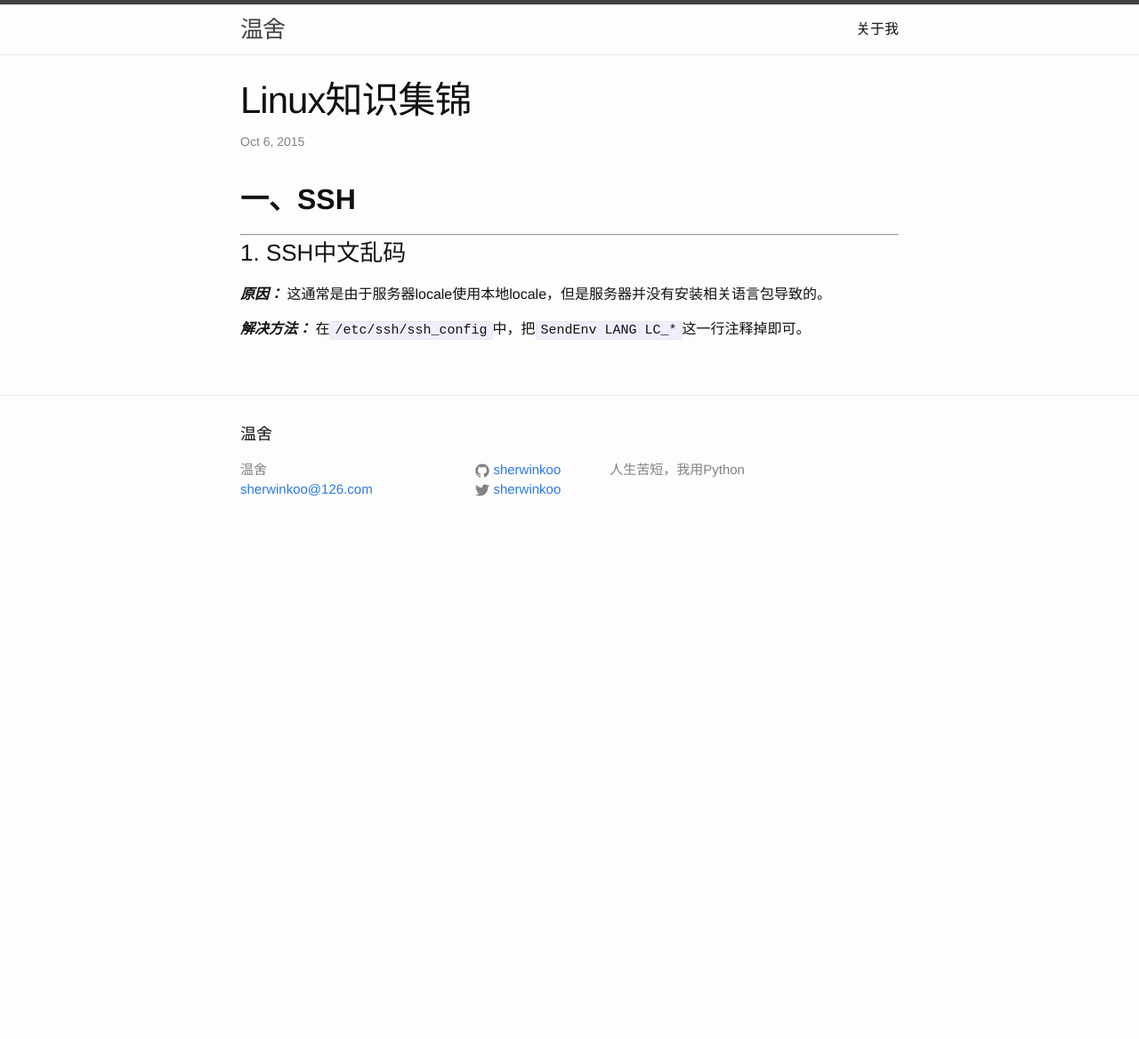
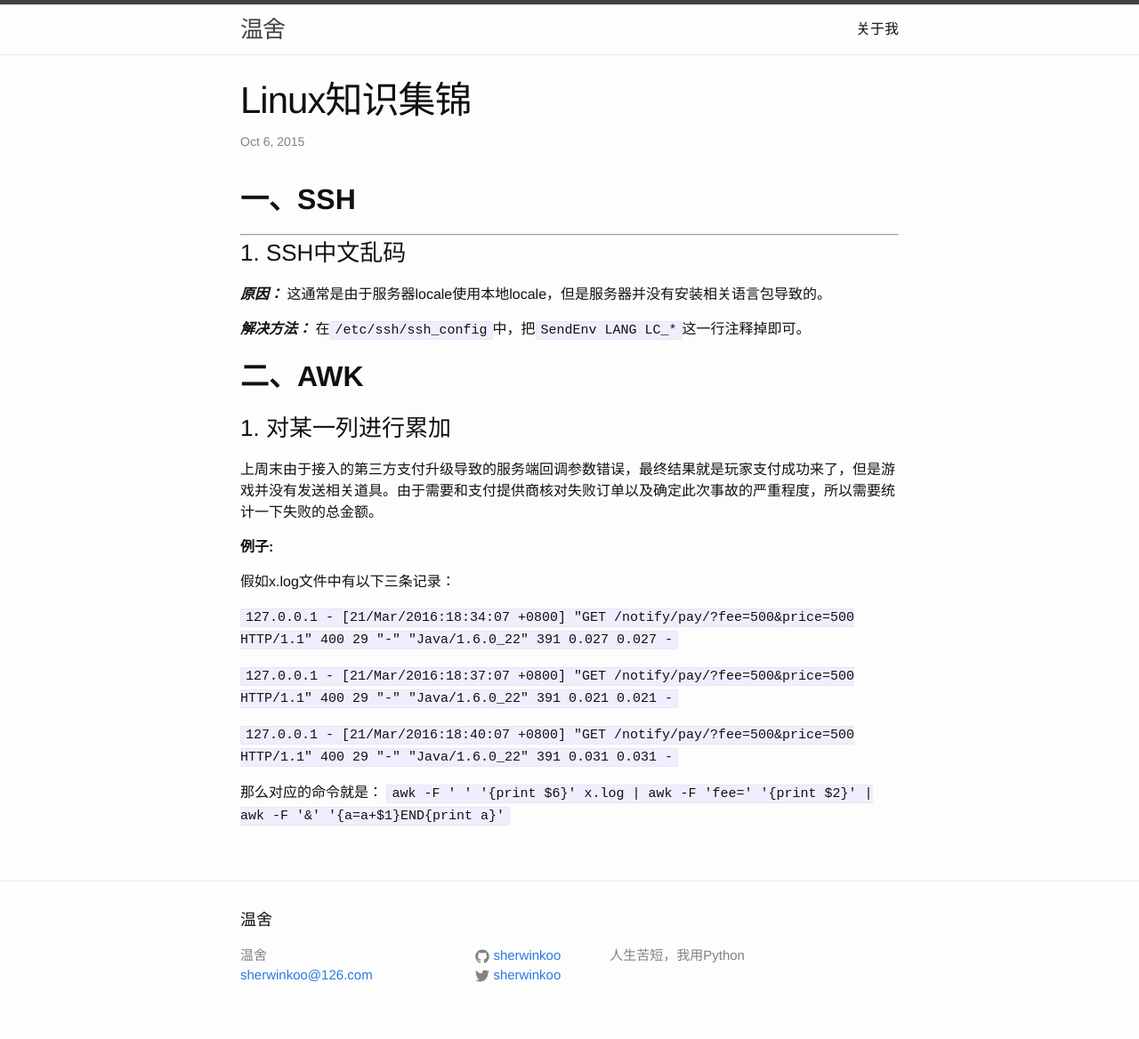
Before and after one commit to sherwinkoo/sherwinkoo.github.com, a Jekyll site: the page built from _posts/2015-10-06-linux-skills.markdown, in a window 1280 px wide. Shown: the whole page at 89% size. Built offline with Jekyll 4.4.1, drawn with Linux system fonts in a browser that asks for light colours; before the commit the page ends 900 px from its top, so only the background shows below that.

Commit message:
ADD: awk sum

```diff
--- a/_posts/2015-10-06-linux-skills.markdown
+++ b/_posts/2015-10-06-linux-skills.markdown
@@ -15,3 +15,22 @@ categories: Linux
 
 ***解决方法：***
 在`/etc/ssh/ssh_config`中，把`SendEnv LANG LC_*`这一行注释掉即可。
+
+## **二、AWK**
+
+### 1. 对某一列进行累加
+
+上周末由于接入的第三方支付升级导致的服务端回调参数错误，最终结果就是玩家支付成功来了，但是游戏并没有发送相关道具。由于需要和支付提供商核对失败订单以及确定此次事故的严重程度，所以需要统计一下失败的总金额。
+
+**例子:**
+
+假如x.log文件中有以下三条记录：
+
+`127.0.0.1 - [21/Mar/2016:18:34:07 +0800] "GET /notify/pay/?fee=500&price=500 HTTP/1.1" 400 29 "-" "Java/1.6.0_22" 391 0.027 0.027 -`
+
+`127.0.0.1 - [21/Mar/2016:18:37:07 +0800] "GET /notify/pay/?fee=500&price=500 HTTP/1.1" 400 29 "-" "Java/1.6.0_22" 391 0.021 0.021 -`
+
+`127.0.0.1 - [21/Mar/2016:18:40:07 +0800] "GET /notify/pay/?fee=500&price=500 HTTP/1.1" 400 29 "-" "Java/1.6.0_22" 391 0.031 0.031 -`
+
+那么对应的命令就是：
+`awk -F ' ' '{print $6}' x.log | awk -F 'fee=' '{print $2}' | awk -F '&' '{a=a+$1}END{print a}'`
```
